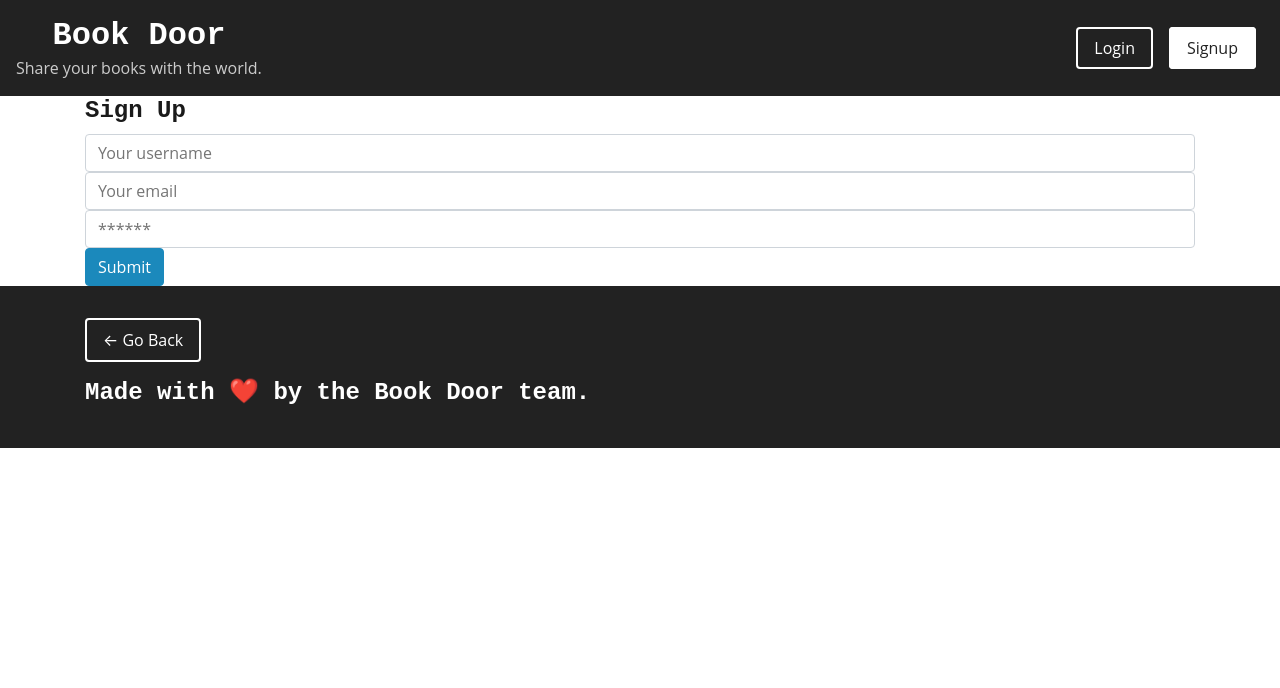
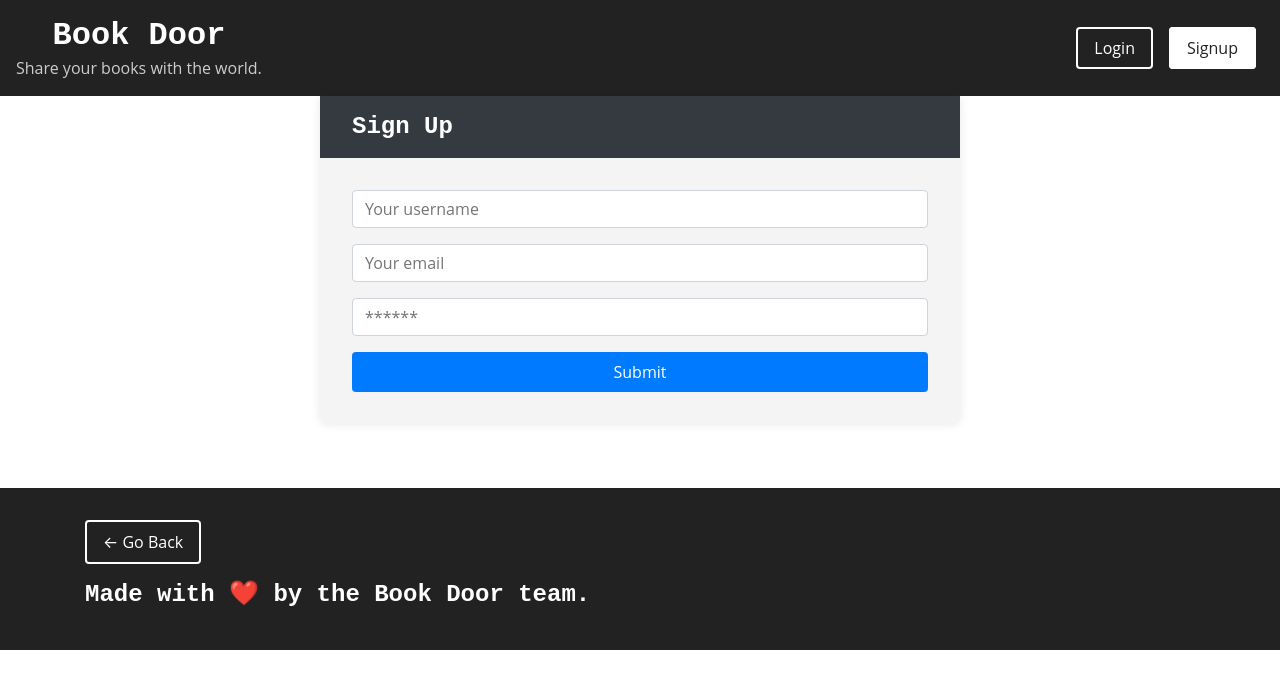
Before and after one commit to kmscheffle/BookDoor, a React (Vite) app in the folder client/: page /signup in a window 1280 px wide. Shown: the top 688 px of the page. Built offline with nearby package versions, Linux system fonts and the light colour scheme.

Commit message:
add signup styles

```diff
--- a/client/src/pages/Signup.jsx
+++ b/client/src/pages/Signup.jsx
@@ -1,16 +1,79 @@
-import { useState } from 'react';
-import { Link } from 'react-router-dom';
+import { useState } from "react";
+import { Link } from "react-router-dom";
+import { useMutation } from "@apollo/client";
+import { ADD_USER } from "../utils/mutations";
+import Auth from "../utils/auth";
+import styled from "styled-components";
 
-import { useMutation } from '@apollo/client';
-import { ADD_USER } from '../utils/mutations';
+const StyledMain = styled.main`
+  display: flex;
+  flex-direction: row;
+  justify-content: center;
+  margin-bottom: 4rem;
+`;
 
-import Auth from '../utils/auth';
+const StyledCard = styled.div`
+  width: 100%;
+  max-width: 40rem;
+  background-color: #f4f4f4;
+  border-radius: 0.5rem;
+  box-shadow: 0 0 10px rgba(0, 0, 0, 0.1);
+`;
+
+const StyledHeader = styled.h4`
+  background-color: #343a40;
+  color: #fff;
+  padding: 1rem 2rem;
+  margin: 0;
+`;
+
+const StyledCardBody = styled.div`
+  padding: 2rem;
+`;
+
+const StyledForm = styled.form`
+  display: flex;
+  flex-direction: column;
+`;
+
+const StyledInput = styled.input`
+  margin-bottom: 1rem;
+  padding: 0.5rem;
+`;
+
+const StyledButton = styled.button`
+  padding: 0.5rem;
+  background-color: #007bff;
+  color: #fff;
+  border: none;
+  cursor: pointer;
+
+  &:hover {
+    background-color: #0056b3;
+  }
+`;
+
+const StyledLink = styled(Link)`
+  color: #007bff;
+  text-decoration: none;
+
+  &:hover {
+    text-decoration: underline;
+  }
+`;
+
+const StyledError = styled.div`
+  margin-top: 1rem;
+  padding: 1rem;
+  background-color: #dc3545;
+  color: #fff;
+`;
 
 const Signup = () => {
   const [formState, setFormState] = useState({
-    username: '',
-    email: '',
-    password: '',
+    username: "",
+    email: "",
+    password: "",
   });
   const [addUser, { error, data }] = useMutation(ADD_USER);
 
@@ -39,61 +102,46 @@ const Signup = () => {
   };
 
   return (
-    <main className="flex-row justify-center mb-4">
-      <div className="col-12 col-lg-10">
-        <div className="card">
-          <h4 className="card-header bg-dark text-light p-2">Sign Up</h4>
-          <div className="card-body">
+    <StyledMain>
+      <StyledCard>
+        <StyledHeader>Sign Up</StyledHeader>
+        <StyledCardBody>
           {data ? (
             <p>
-                Success! You may now head{' '}
-                <Link to="/">back to the homepage.</Link>
+              Success! You may now head{" "}
+              <StyledLink to="/">back to the homepage.</StyledLink>
             </p>
           ) : (
-              <form onSubmit={handleFormSubmit}>
-                <input
-                  className="form-input"
+            <StyledForm onSubmit={handleFormSubmit}>
+              <StyledInput
                 placeholder="Your username"
                 name="username"
                 type="text"
-                  value={formState.name}
+                value={formState.username}
                 onChange={handleChange}
               />
-                <input
-                  className="form-input"
+              <StyledInput
                 placeholder="Your email"
                 name="email"
                 type="email"
                 value={formState.email}
                 onChange={handleChange}
               />
-                <input
-                  className="form-input"
+              <StyledInput
                 placeholder="******"
                 name="password"
                 type="password"
                 value={formState.password}
                 onChange={handleChange}
               />
-                <button
-                  className="btn btn-block btn-primary"
-                  style={{ cursor: 'pointer' }}
-                  type="submit"
-                >
-                  Submit
-                </button>
-              </form>
+              <StyledButton type="submit">Submit</StyledButton>
+            </StyledForm>
           )}
 
-            {error && (
-              <div className="my-3 p-3 bg-danger text-white">
-                {error.message}
-              </div>
-            )}
-          </div>
-        </div>
-      </div>
-    </main>
+          {error && <StyledError>{error.message}</StyledError>}
+        </StyledCardBody>
+      </StyledCard>
+    </StyledMain>
   );
 };
 
```
Lines whose indentation alone changed are shown as unchanged.
